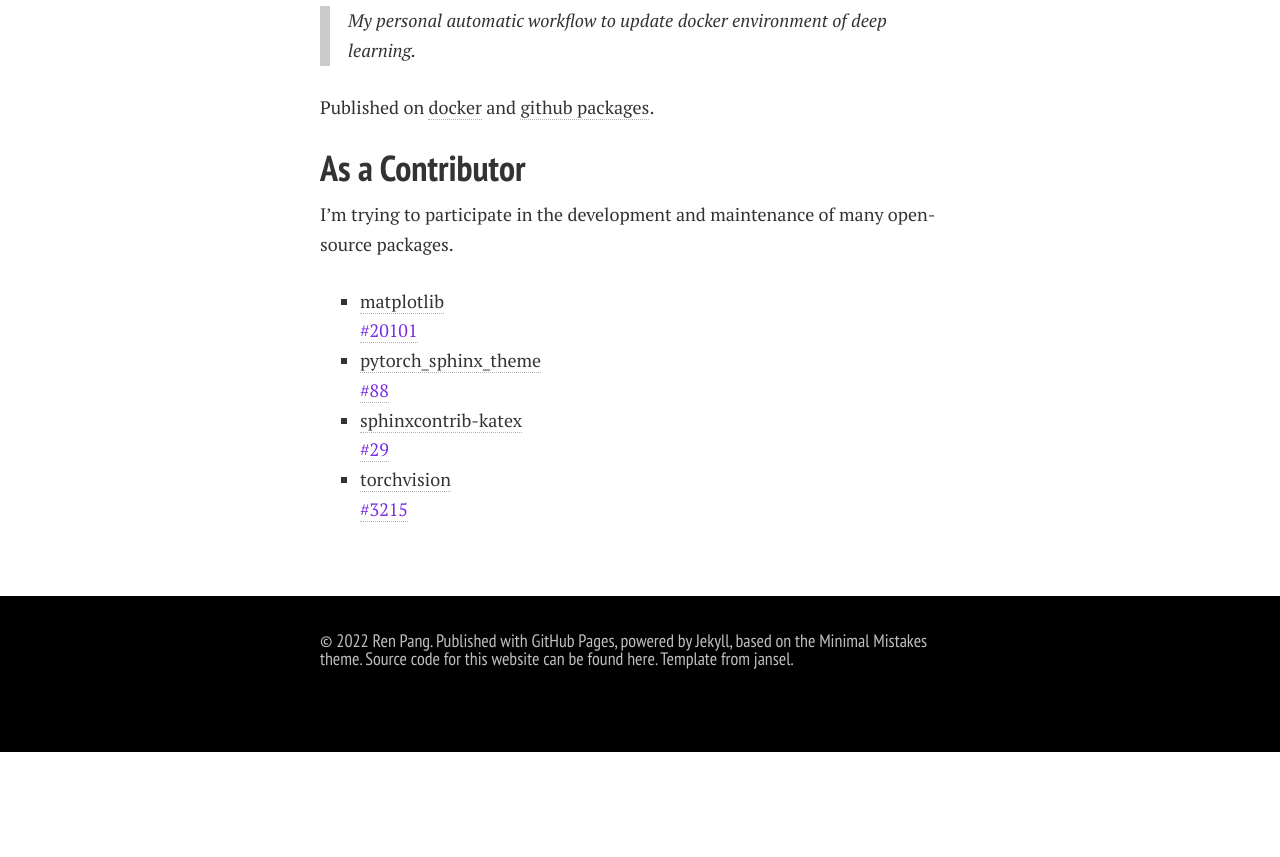
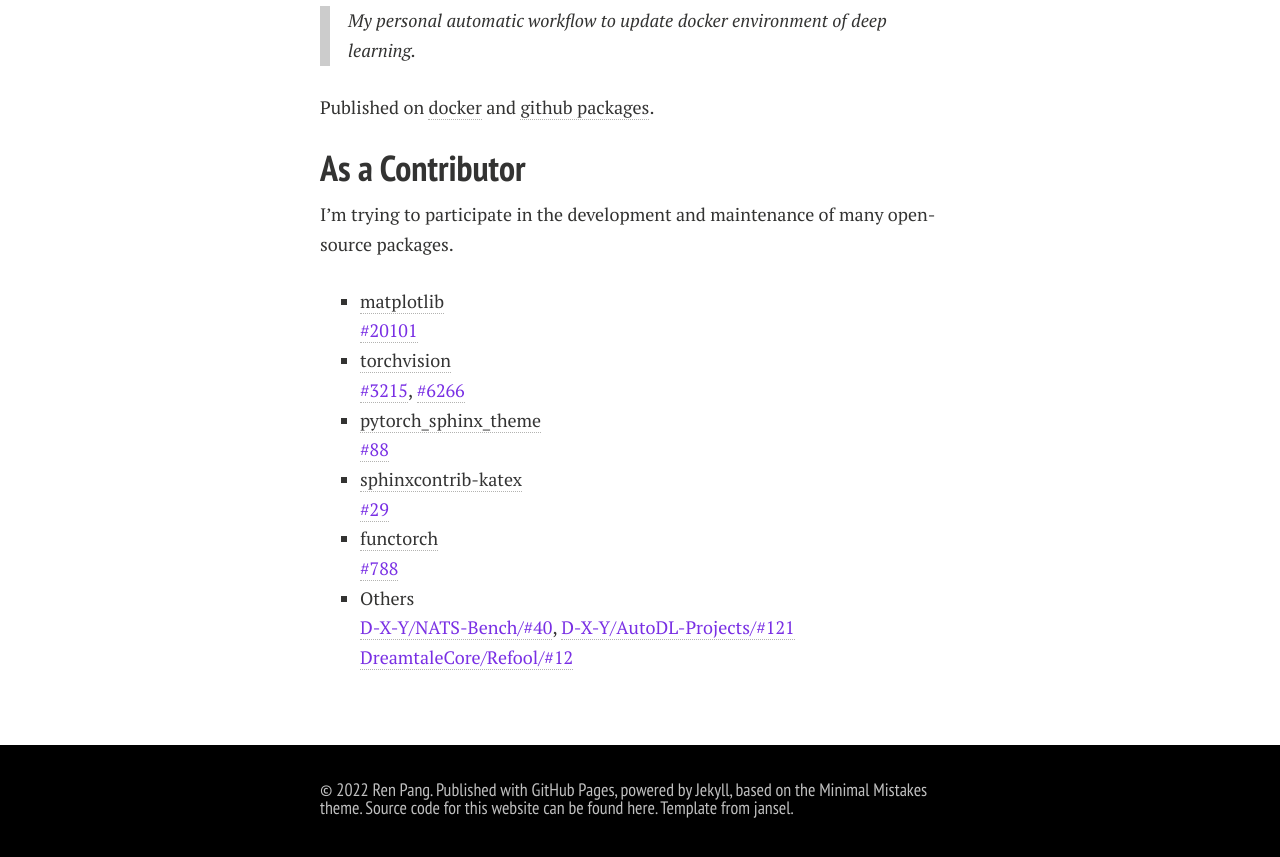
Before and after one commit to ain-soph/ain-soph.github.io, a Jekyll site: the page built from index.md, in a window 1280 px wide and 900 px high, scrolled down 826 px. Shown: the top 857 px of the window. Built offline with Jekyll 4.4.1, drawn with Linux system fonts in a browser that asks for light colours; nearby versions of some CDN libraries; a style sheet for code colours, icons or effects is not loaded; before the commit the page ends 1578 px from its top, so only the background shows below that.

Commit message:
Update index.md

```diff
--- a/index.md
+++ b/index.md
@@ -31,9 +31,14 @@ I'm trying to participate in the development and maintenance of many open-source
 
 - [matplotlib](https://github.com/matplotlib/matplotlib)
   [<span style="color:#792fe4">#20101</span>](https://github.com/matplotlib/matplotlib/pull/20101)
+- [torchvision](https://github.com/pytorch/vision)
+  [<span style="color:#792fe4">#3215</span>](https://github.com/pytorch/vision/pull/3215), [<span style="color:#792fe4">#6266</span>](https://github.com/pytorch/vision/pull/6266)
 - [pytorch_sphinx_theme](https://github.com/pytorch/pytorch_sphinx_theme)
   [<span style="color:#792fe4">#88</span>](https://github.com/pytorch/pytorch_sphinx_theme/pull/88)
 - [sphinxcontrib-katex](https://github.com/hagenw/sphinxcontrib-katex)
   [<span style="color:#792fe4">#29</span>](https://github.com/hagenw/sphinxcontrib-katex/issues/29)
-- [torchvision](https://github.com/pytorch/vision)
-  [<span style="color:#792fe4">#3215</span>](https://github.com/pytorch/vision/pull/3215)
+- [functorch](https://github.com/pytorch/functorch)
+  [<span style="color:#792fe4">#788</span>](https://github.com/pytorch/functorch/issues/788)
+- Others
+  [<span style="color:#792fe4">D-X-Y/NATS-Bench/#40</span>](https://github.com/D-X-Y/NATS-Bench/pull/40), [<span style="color:#792fe4">D-X-Y/AutoDL-Projects/#121</span>](https://github.com/D-X-Y/AutoDL-Projects/pull/121)
+  [<span style="color:#792fe4">DreamtaleCore/Refool/#12</span>](https://github.com/DreamtaleCore/Refool/pull/12)
```
